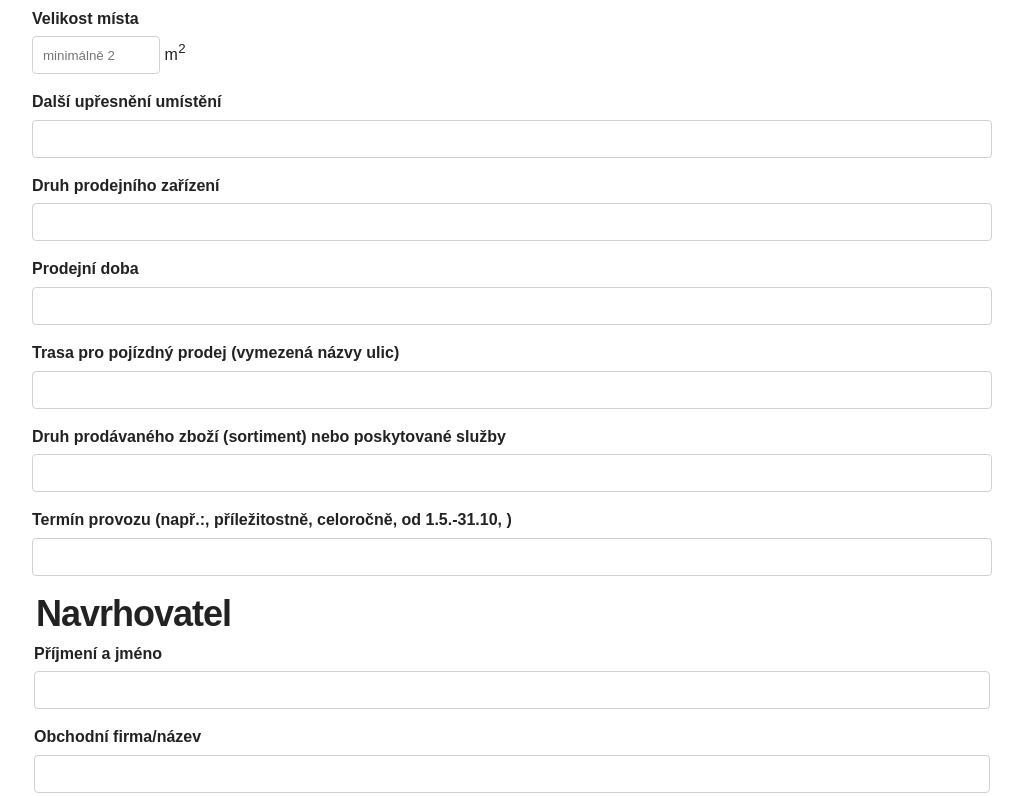
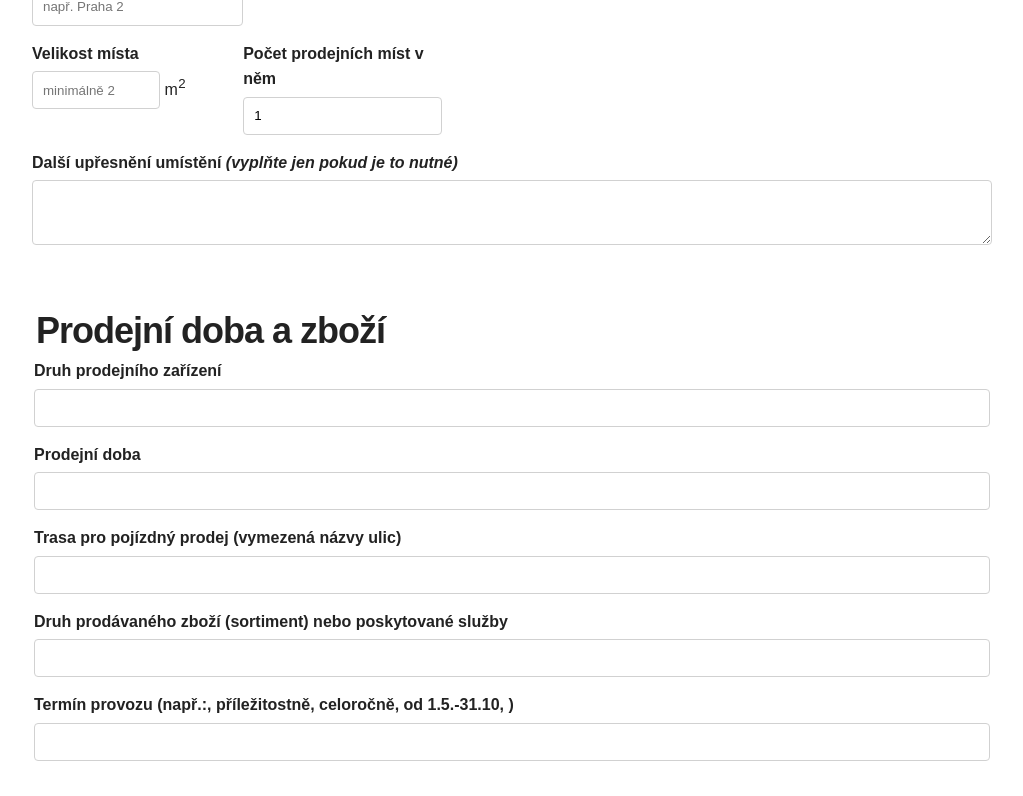
Before and after one commit to KodujProCesko2018/trzni-rad, a plain HTML site: page pages/zadost.html in a window 1280 px wide. Shown: the part 1160-1956 px from the top of the page, without its empty margins (128-1151 px from the left). Drawn offline with nearby package versions, Linux system fonts and the light colour scheme; grey boxes are pictures that could not be loaded.

Commit message:
styl form

```diff
--- a/pages/zadost.html
+++ b/pages/zadost.html
@@ -122,10 +122,8 @@
 
 
 
-
+		<div class="container">
 			<form action="/zadost" method="POST">
-			<div class="container">
-
 				<fieldset>
 					<legend>Návrh na</legend>
 
@@ -162,20 +160,21 @@
 						</div>
 					</div>
 				</fieldset>
+		</div>
+		<!--	/.container	-->
 
 
 
 
 
 		<fieldset>
+			<div class="container">
 				<legend>Adresa místa</legend>
 
 				<p>
 					Adresu můžete zvolit nakreslením polygonu na mapě, nebo vyplnit textem níž.
 				</p>
-
 			</div>
-			<!--	/.container	-->
 
 
 
@@ -189,7 +188,6 @@
 
 
 			<div class="container">
-
 				<div class="row">
 					<div class="columns five">
 						<label for="field_ulice">Název ulice</label>
@@ -222,14 +220,35 @@
 							<sup class="sup">2</sup>
 						</span>
 					</div>
+
+					<div class="columns three offset-by-one">
+						<label for="field_pocet">Počet prodejních míst v něm</label>
+						<input id="field_pocet" type="number" name="pocet" value="1">
+					</div>
 				</div>
 
 				<div class="row">
-					<div class="twelve columns">
-						<label for="field_upresneni">Další upřesnění umístění</label>
-						<input class="u-full-width" id="field-upresneni" type="text" name="upresneni">
+					<label for="field_upresneni">
+						Další upřesnění umístění
+						<i>
+							(vyplňte jen pokud je to nutné)
+						</i>
+					</label>
+					<textarea rows="1" cols="" class="u-full-width" id="field-upresneni" type="text" name="upresneni"></textarea>
 				</div>
 			</div>
+			<!--	/.container	-->
+		</fieldset>
+
+
+
+
+
+		<div class="container">
+			<fieldset>
+				<legend>
+					Prodejní doba a zboží
+				</legend>
 
 				<label for="field_druh_zarizeni">Druh prodejního zařízení</label>
 				<input class="u-full-width" id="field_druh_zarizeni" type="text" name="druh_zarizeni">
@@ -246,10 +265,13 @@
 				<label for="field_termin">Termín provozu (např.:, příležitostně, celoročně, od 1.5.-31.10, )</label>
 				<input class="u-full-width" id="field_termin" type="text" name="termin">
 			</fieldset>
+		</div>
 
 
 
 
+
+		<div class="container">
 			<fieldset>
 				<legend>Navrhovatel</legend>
 				<label for="field_jmeno">Příjmení a jméno</label>
```
Lines whose indentation alone changed are shown as unchanged.
